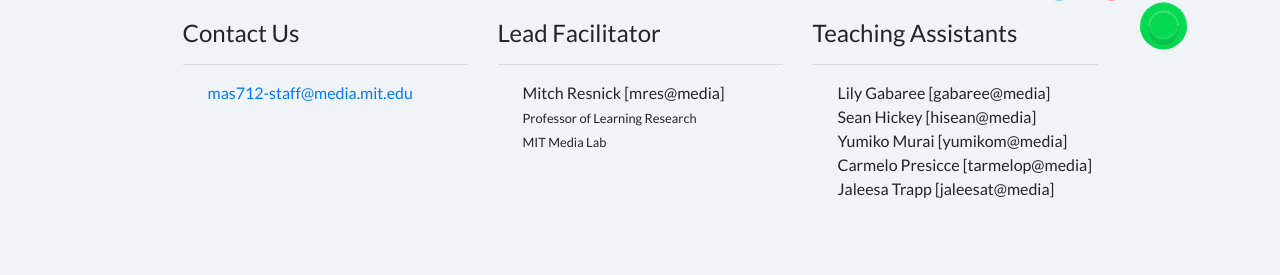
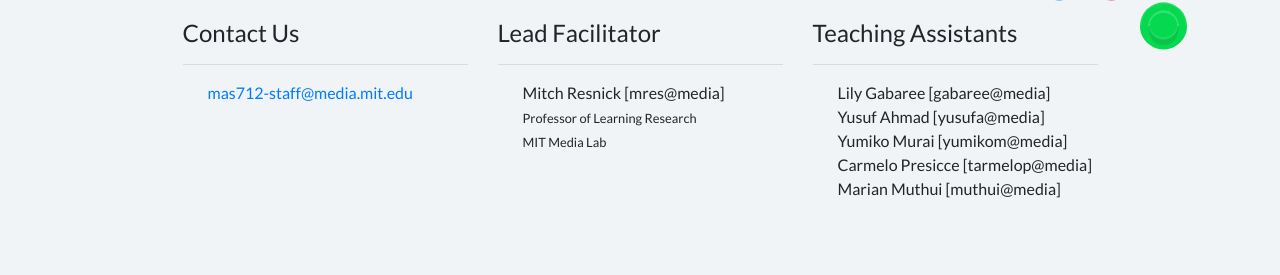
Before and after one commit to yusufsa/MITLCL19, a Jekyll site: the page built from index.md, in a window 1280 px wide. Shown: the part 1025-1300 px from the top of the page. Built offline with Jekyll 4.4.1, drawn with Linux system fonts in a browser that asks for light colours; nearby versions of some CDN libraries.

Commit message:
update footer with new TAs

```diff
--- a/_includes/footer.html
+++ b/_includes/footer.html
@@ -27,10 +27,10 @@
         <hr />
         <p class="footer-content">
             Lily Gabaree [gabaree@media]<br />
-            Sean Hickey [hisean@media]<br />
+            Yusuf Ahmad [yusufa@media]<br />
             Yumiko Murai [yumikom@media]<br />
             Carmelo Presicce [tarmelop@media]<br />
-            Jaleesa Trapp [jaleesat@media]
+            Marian Muthui [muthui@media]
         </p>
     </div>
 </div>
```
